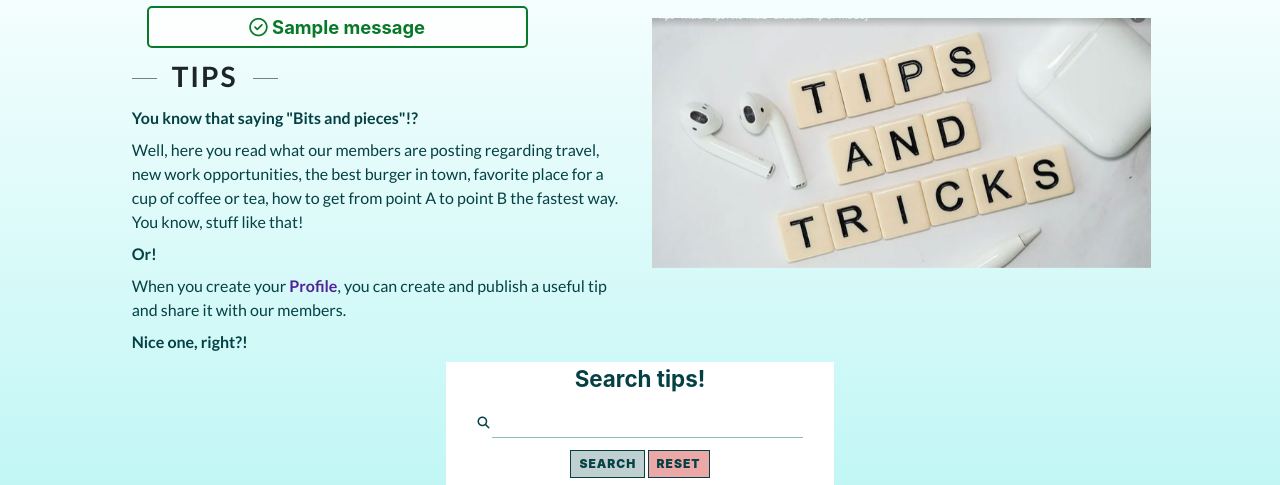
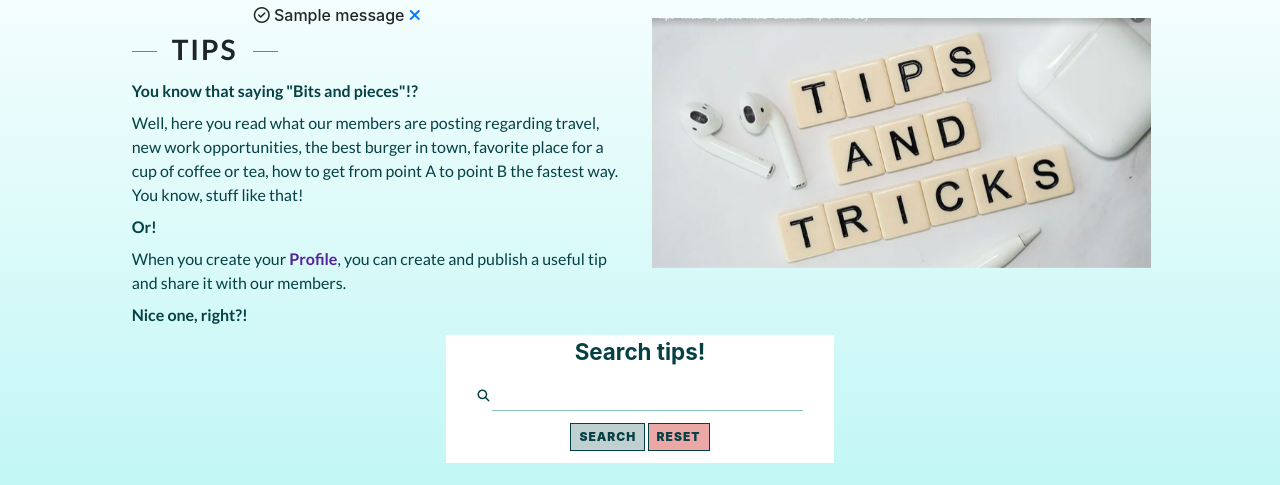
Before and after one commit to tsokac2/newIrishLife.3.0, a Python web app: template templates/tips.html in a window 1280 px wide. Shown: the part 110-595 px from the top of the page. Run offline with Jinja, Linux system fonts and the light colour scheme; the template is opened without the code that fills it: most values are stand-ins (such as "Sample title", 1, 10 or a date in 2020); one stand-in notice (Sample message) is shown; some libraries are stand-ins or nearby versions.

Commit message:
Change flash message CSS for add_tip function

```diff
--- a/templates/tips.html
+++ b/templates/tips.html
@@ -12,8 +12,9 @@
                                     {% with messages = get_flashed_messages(category_filter=["reg-success"]) %}
                                         {% if messages %}
                                             {% for message in messages %}
-                                            <div class="flash-success text-center">
-                                                <h2><i class="far fa-check-circle"></i> {{ message | safe }} </h2>
+                                            <div id="tip-added" class="add-tip text-center">
+                                                <h2><i class="far fa-check-circle"></i> {{ message | safe }}
+                                                    <a href="#" class="close-flash"><i class="fas fa-times"></i></a></h2>
                                             </div>
                                             {% endfor %}
                                         {% endif %}
@@ -78,6 +79,7 @@
                         </div>
                     </div>
                 </div>
+
                 <div class="row justify-content-center">
                     <div class="col-12 col-lg-10">
                         {% if tips|length > 0 %}
```
